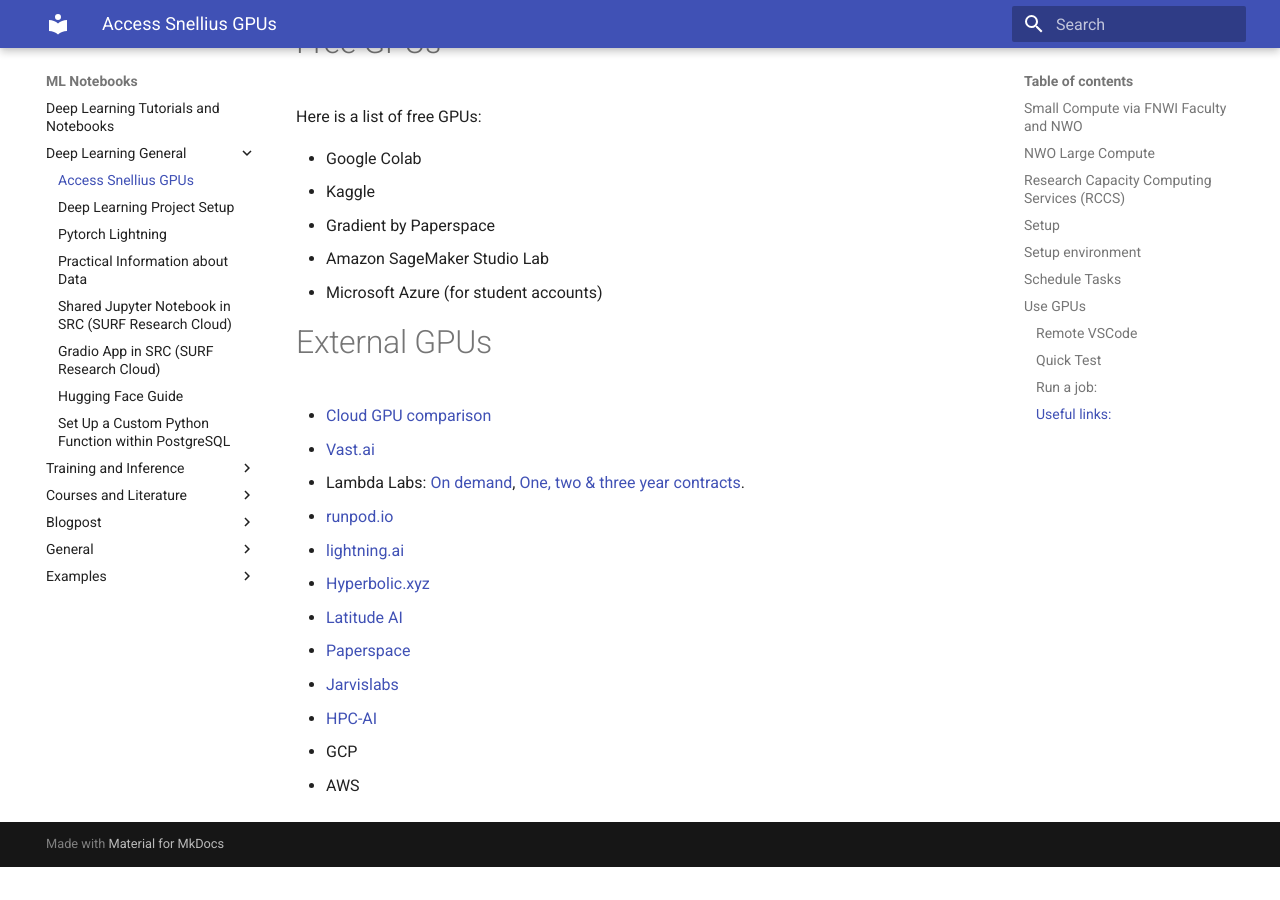
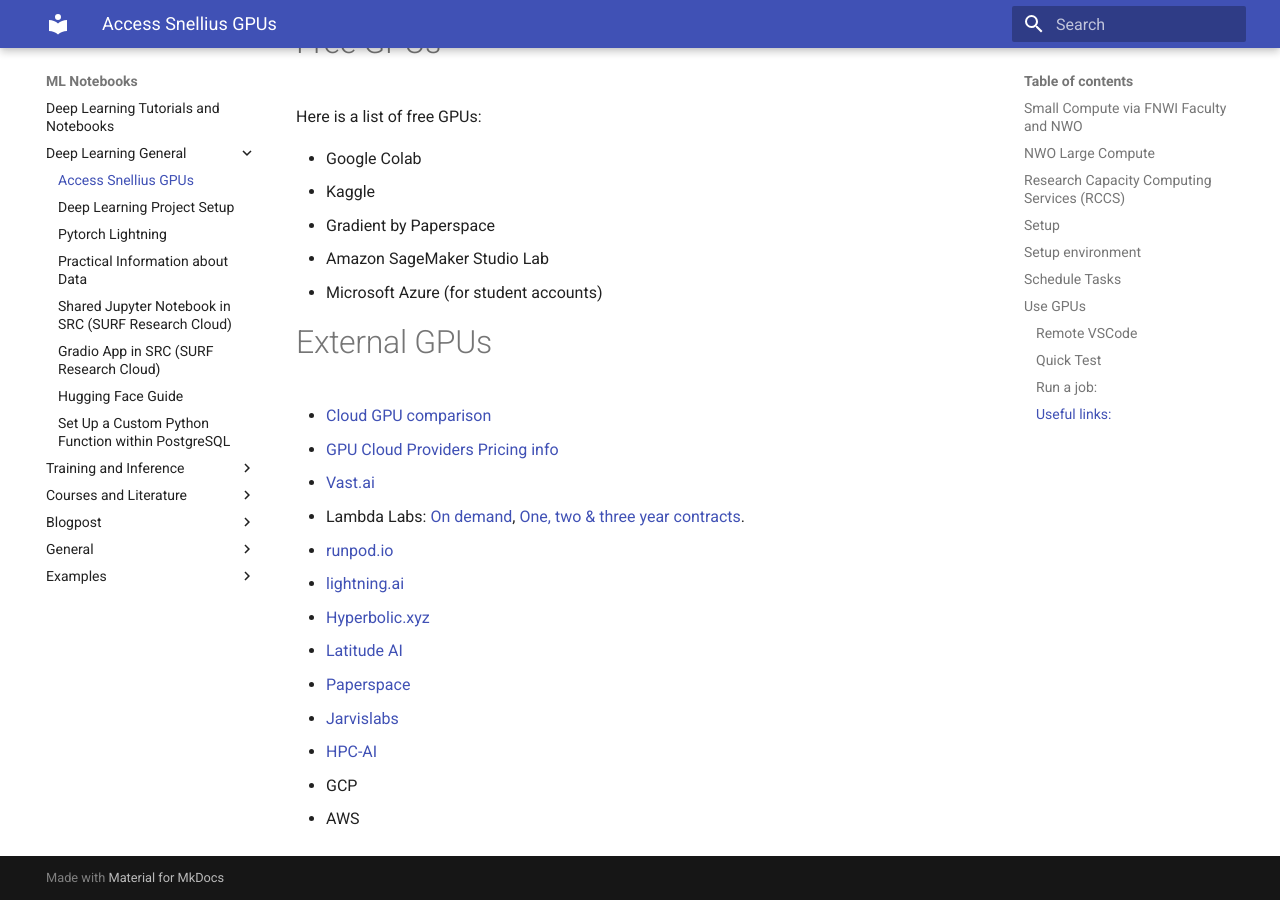
Before and after one commit to fkariminejadasl/ml-notebooks, an MkDocs documentation site: the page built from docs/gpu.md, in a window 1280 px wide and 900 px high, scrolled down 9831 px. Built offline with MkDocs 1.6.1 and Material for MkDocs 9.7.7, drawn with Linux system fonts in a browser that asks for light colours; before the commit the page ends 10698 px from its top, so only the background shows below that.

Commit message:
Update External GPUs Section: Include a website that provides pricing information for GPU cloud vendors

```diff
--- a/docs/gpu.md
+++ b/docs/gpu.md
@@ -418,6 +418,7 @@
 # External GPUs
 
 - [Cloud GPU comparison](https://cloud-gpus.com)
+- [GPU Cloud Providers Pricing info](https://www.gpucloudpricing.com)
 - [Vast.ai](https://vast.ai/pricing)
 - Lambda Labs: [On demand](https://lambdalabs.com/service/gpu-cloud#pricing), [One, two & three year contracts](https://lambdalabs.com/service/gpu-cloud/reserved-cloud-pricing).
 - [runpod.io](https://www.runpod.io/pricing)
```
